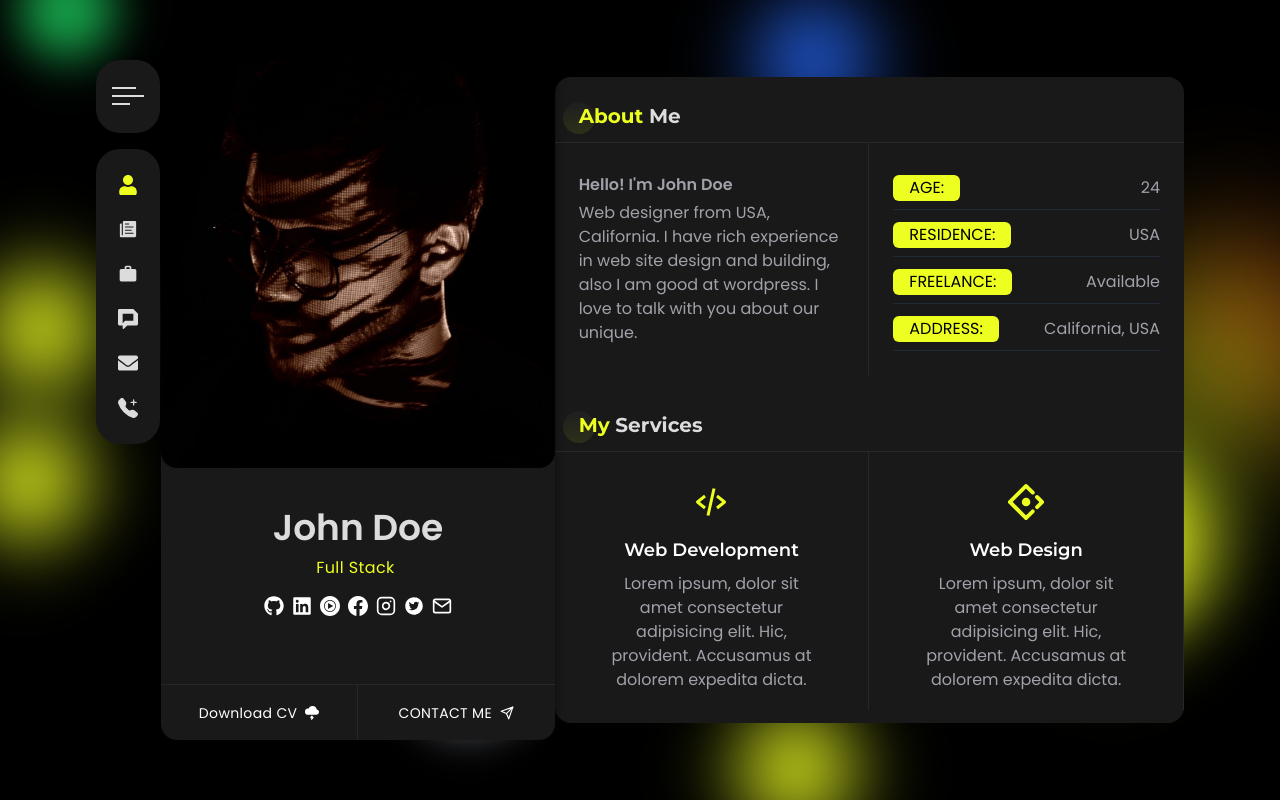
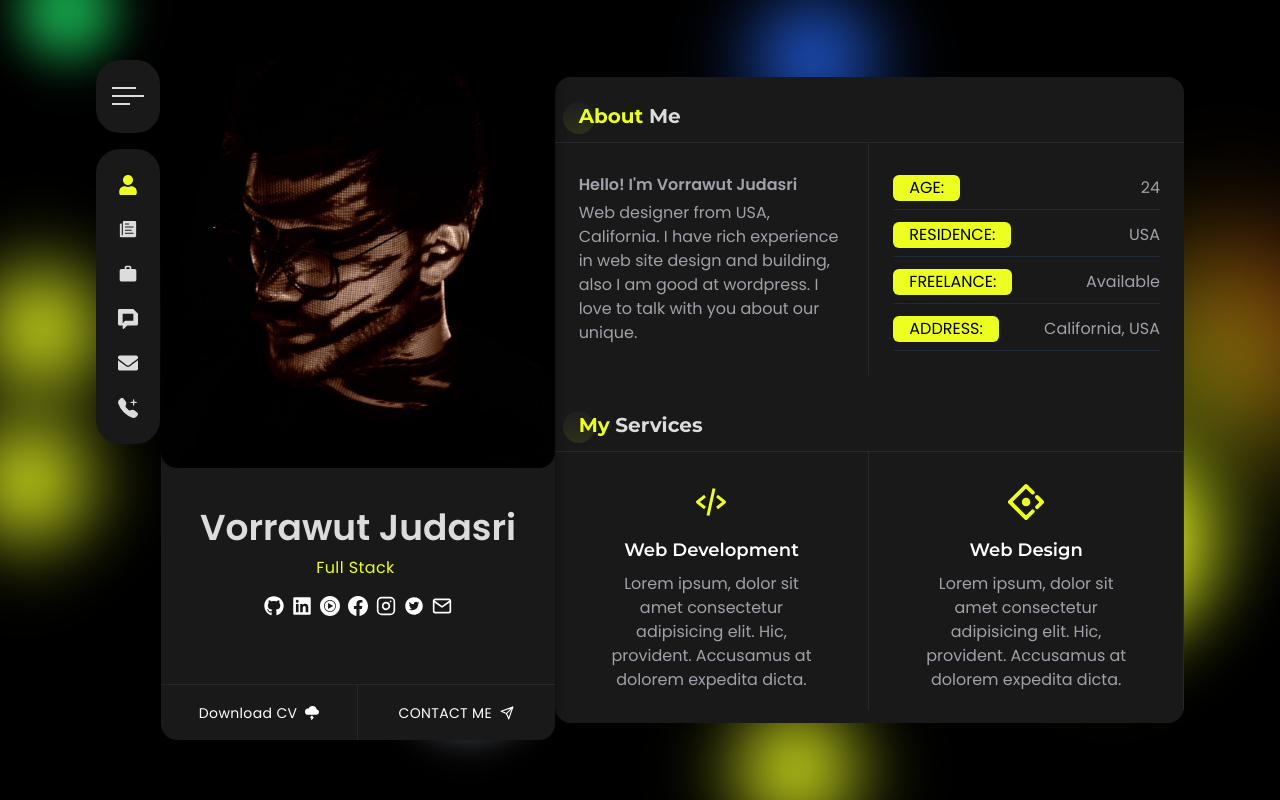
Before and after one commit to vorrawut/vorrawut.github.io, a React (Create React App) app: page / in a window 1280 px wide. Built offline with nearby package versions, Linux system fonts and the light colour scheme.

Commit message:
Reformat code

```diff
--- a/package.json
+++ b/package.json
@@ -43,7 +43,8 @@
     ]
   },
   "devDependencies": {
-    "tailwindcss": "^3.4.10",
-    "gh-pages": "^6.1.1"
+    "@babel/plugin-transform-private-property-in-object": "^7.24.7",
+    "gh-pages": "^6.1.1",
+    "tailwindcss": "^3.4.10"
   }
 }
--- a/public/index.html
+++ b/public/index.html
@@ -10,34 +10,10 @@
       content="Web site created using create-react-app"
     />
     <link rel="apple-touch-icon" href="%PUBLIC_URL%/smallLogo.ico" />
-    <!--
-      manifest.json provides metadata used when your web app is installed on a
-      user's mobile device or desktop. See https://developers.google.com/web/fundamentals/web-app-manifest/
-    -->
     <link rel="manifest" href="%PUBLIC_URL%/manifest.json" />
-    <!--
-      Notice the use of %PUBLIC_URL% in the tags above.
-      It will be replaced with the URL of the `public` folder during the build.
-      Only files inside the `public` folder can be referenced from the HTML.
-
-      Unlike "/favicon.ico" or "favicon.ico", "%PUBLIC_URL%/favicon.ico" will
-      work correctly both with client-side routing and a non-root public URL.
-      Learn how to configure a non-root public URL by running `npm run build`.
-    -->
-    <title>John Doe | Portoflio</title>
+    <title>Vorrawut Judasri | Portfolio</title>
   </head>
   <body>
-    <noscript>You need to enable JavaScript to run this app.</noscript>
     <div id="root"></div>
-    <!--
-      This HTML file is a template.
-      If you open it directly in the browser, you will see an empty page.
-
-      You can add webfonts, meta tags, or analytics to this file.
-      The build step will place the bundled scripts into the <body> tag.
-
-      To begin the development, run `npm start` or `yarn start`.
-      To create a production bundle, use `npm run build` or `yarn build`.
-    -->
   </body>
 </html>
--- a/src/components/about/AboutMe.js
+++ b/src/components/about/AboutMe.js
@@ -5,7 +5,7 @@ const AboutMe = () => {
         <div className="flex flex-col md:flex-row pb-6">
             <div className="w-full md:w-1/2 text-zinc-400 px-6 border-r-[1px] border-r-zinc-800 flex items-center">
                 <div className="py-6">
-          <h2 className="font-semibold mb-1">Hello! I'm John Doe</h2>
+                    <h2 className="font-semibold mb-1">Hello! I'm Vorrawut Judasri</h2>
                     <p className="text-base leading-6 ">
                         Web designer from USA, California. I have rich experience in web
                         site design and building, also I am good at wordpress. I love to
--- a/src/components/home/Left.js
+++ b/src/components/home/Left.js
@@ -1,12 +1,12 @@
 import React from "react";
-import { useTypewriter, Cursor } from "react-simple-typewriter";
-import { BsCloudLightningFill, BsFacebook } from "react-icons/bs";
-import { FaGithub, FaLinkedin } from "react-icons/fa";
-import { AiFillTwitterCircle } from "react-icons/ai";
-import { SiYoutubemusic } from "react-icons/si";
-import { FiInstagram, FiMail, FiSend } from "react-icons/fi";
+import {Cursor, useTypewriter} from "react-simple-typewriter";
+import {BsCloudLightningFill, BsFacebook} from "react-icons/bs";
+import {FaGithub, FaLinkedin} from "react-icons/fa";
+import {AiFillTwitterCircle} from "react-icons/ai";
+import {SiYoutubemusic} from "react-icons/si";
+import {FiInstagram, FiMail, FiSend} from "react-icons/fi";
 import CV from "../../assets/Noor_Mohammad_resume.pdf";
-import { bannerImg } from "../../assets/index";
+import {bannerImg} from "../../assets/index";
 
 const Left = () => {
     const [text] = useTypewriter({
@@ -28,32 +28,32 @@ const Left = () => {
             </div>
             <div className="w-full h-2/5 flex flex-col justify-between border-t-0 rounded-bl-xl rounded-br-xl">
                 <div className="flex flex-col items-center gap-2 py-10">
-          <h1 className="text-textColor text-4xl font-semibold">John Doe</h1>
+                    <h1 className="text-textColor text-4xl font-semibold">Vorrawut Judasri</h1>
                     <p className="text-base text-designColor tracking-wide">
                         {text}
-            <Cursor cursorBlinking="false" cursorStyle="|" />
+                        <Cursor cursorBlinking="false" cursorStyle="|"/>
                     </p>
                     <div className="flex justify-center gap-2 mt-2">
             <span className="hover:text-designColor duration-300 cursor-pointer text-xl">
-              <FaGithub />
+              <FaGithub/>
             </span>
                         <span className="hover:text-designColor duration-300 cursor-pointer text-xl">
-              <FaLinkedin />
+              <FaLinkedin/>
             </span>
                         <span className="hover:text-designColor duration-300 cursor-pointer text-xl">
-              <SiYoutubemusic />
+              <SiYoutubemusic/>
             </span>
                         <span className="hover:text-designColor duration-300 cursor-pointer text-xl">
-              <BsFacebook />
+              <BsFacebook/>
             </span>
                         <span className="hover:text-designColor duration-300 cursor-pointer text-xl">
-              <FiInstagram />
+              <FiInstagram/>
             </span>
                         <span className="hover:text-designColor duration-300 cursor-pointer text-xl">
-              <AiFillTwitterCircle />
+              <AiFillTwitterCircle/>
             </span>
                         <span className="hover:text-designColor duration-300 cursor-pointer text-xl">
-              <FiMail />
+              <FiMail/>
             </span>
                     </div>
                 </div>
@@ -65,11 +65,12 @@ const Left = () => {
                         rel="noreferrer"
                     >
                         <button className="w-full h-full flex justify-center items-center gap-2">
-              Download CV <BsCloudLightningFill />
+                            Download CV <BsCloudLightningFill/>
                         </button>
                     </a>
-          <button className="w-1/2 border-t-[1px] border-t-zinc-800 text-sm tracking-wide uppercase flex justify-center items-center gap-2 hover:text-designColor duration-300">
-            Contact me <FiSend />
+                    <button
+                        className="w-1/2 border-t-[1px] border-t-zinc-800 text-sm tracking-wide uppercase flex justify-center items-center gap-2 hover:text-designColor duration-300">
+                        Contact me <FiSend/>
                     </button>
                 </div>
             </div>
```
Also changed, not shown: 1 other file (tests, documents, lock files or other folders). Lines whose indentation alone changed are shown as unchanged.
